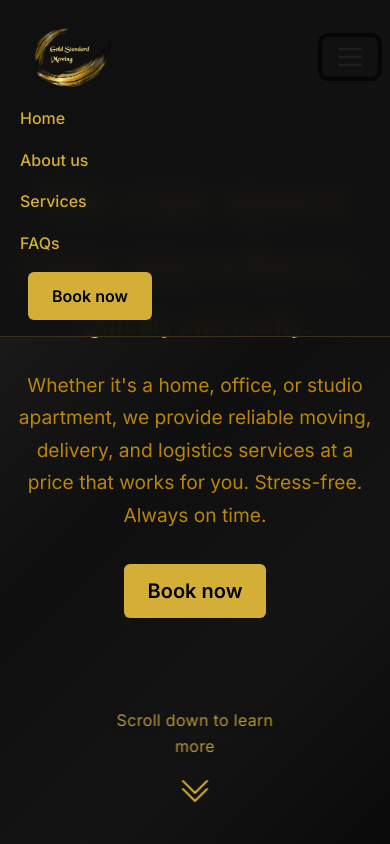
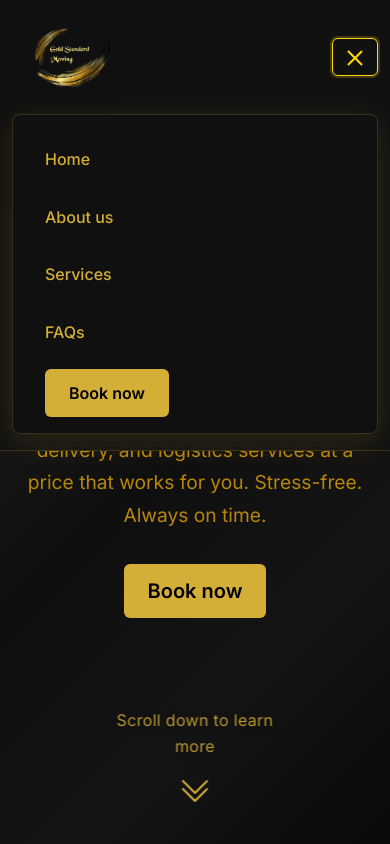
Before and after one commit to xavchen515/goldstandard, a website: page index.html in a window 390 px wide. Both pictures are taken after a click on the button 350 px from the left and 57 px from the top of the page. Shown: the top 844 px of the page. Drawn offline with nearby package versions, Linux system fonts and the light colour scheme.

Commit message:
Update styles.css

```diff
--- a/styles.css
+++ b/styles.css
@@ -111,6 +111,101 @@ body {
   background: var(--secondary-color);
   transform: translateY(-2px);
   box-shadow: 0 4px 15px rgba(212, 175, 55, 0.3);
+}
+
+/* Hamburger Menu Styles */
+.navbar-toggler {
+  border: 1px solid var(--primary-color);
+  padding: 0.5rem 0.75rem;
+  border-radius: 6px;
+  transition: all 0.3s ease;
+}
+
+.navbar-toggler:hover {
+  border-color: var(--secondary-color);
+  box-shadow: 0 2px 8px rgba(212, 175, 55, 0.2);
+}
+
+.navbar-toggler:focus {
+  box-shadow: 0 0 0 2px rgba(212, 175, 55, 0.25);
+  border-color: var(--secondary-color);
+}
+
+/* Hamburger icon bars */
+.navbar-toggler-icon {
+  background-image: none;
+  width: 20px;
+  height: 15px;
+  position: relative;
+  transform: rotate(0deg);
+  transition: .5s ease-in-out;
+}
+
+.navbar-toggler-icon::before,
+.navbar-toggler-icon::after,
+.navbar-toggler-icon {
+  background-color: var(--primary-color);
+}
+
+.navbar-toggler-icon::before,
+.navbar-toggler-icon::after {
+  content: '';
+  position: absolute;
+  left: 0;
+  width: 100%;
+  height: 2px;
+  background-color: var(--primary-color);
+  transition: all 0.3s ease;
+}
+
+.navbar-toggler-icon::before {
+  top: 0;
+}
+
+.navbar-toggler-icon::after {
+  bottom: 0;
+}
+
+.navbar-toggler-icon {
+  background-color: var(--primary-color);
+  height: 2px;
+  top: 50%;
+  transform: translateY(-50%);
+}
+
+/* Hover effect for hamburger bars */
+.navbar-toggler:hover .navbar-toggler-icon,
+.navbar-toggler:hover .navbar-toggler-icon::before,
+.navbar-toggler:hover .navbar-toggler-icon::after {
+  background-color: var(--secondary-color);
+}
+
+/* Mobile dropdown menu */
+.navbar-collapse {
+  background: rgba(17, 17, 17, 0.98);
+  backdrop-filter: blur(15px);
+  border-radius: 8px;
+  margin-top: 1rem;
+  padding: 1rem;
+  border: 1px solid var(--border-light);
+  box-shadow: 0 8px 32px rgba(212, 175, 55, 0.15);
+}
+
+/* Animation for hamburger menu when active */
+.navbar-toggler[aria-expanded="true"] .navbar-toggler-icon {
+  background-color: transparent;
+}
+
+.navbar-toggler[aria-expanded="true"] .navbar-toggler-icon::before {
+  top: 50%;
+  transform: translateY(-50%) rotate(45deg);
+  background-color: var(--secondary-color);
+}
+
+.navbar-toggler[aria-expanded="true"] .navbar-toggler-icon::after {
+  bottom: 50%;
+  transform: translateY(50%) rotate(-45deg);
+  background-color: var(--secondary-color);
 }
 
 /* Hero Section */
@@ -590,6 +685,27 @@ section {
     max-width: 500px;
     width: 100%;
   }
+
+  /* Mobile nav links */
+  .navbar-nav .nav-link {
+    padding: 0.75rem 1rem;
+    border-radius: 6px;
+    margin: 0.25rem 0;
+    transition: all 0.3s ease;
+  }
+
+  .navbar-nav .nav-link:hover {
+    background: rgba(212, 175, 55, 0.1);
+    color: var(--secondary-color) !important;
+    transform: translateX(5px);
+  }
+
+  /* Mobile CTA button */
+  .navbar-nav .btn-primary {
+    margin-top: 1rem;
+    width: 100%;
+    text-align: center;
+  }
 }
 @media (max-width: 767px) {
   .hero-title { font-size: 3.3rem; margin-bottom: 1.885rem;}
```
